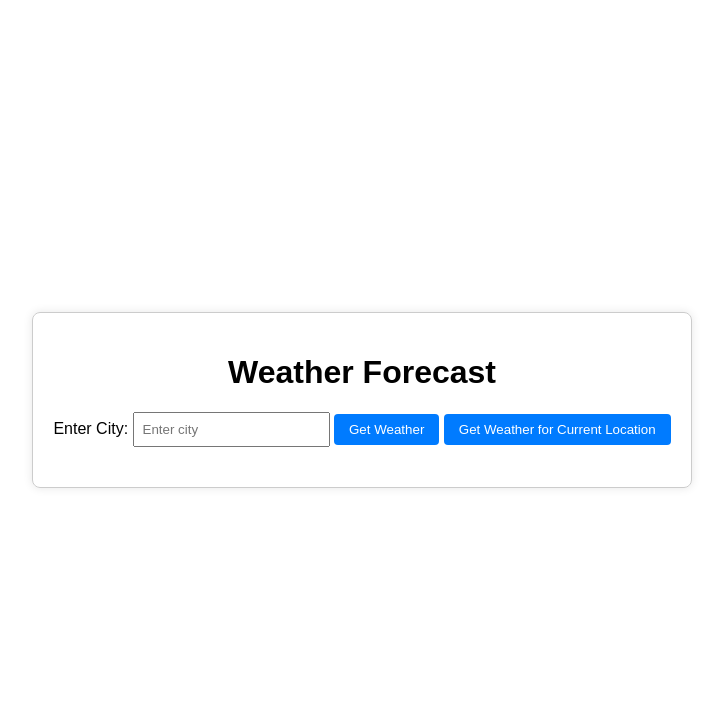
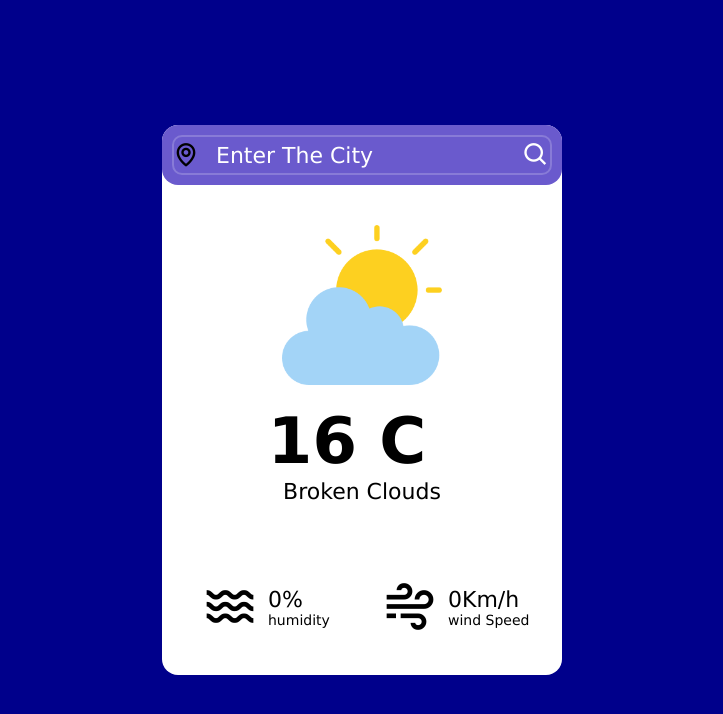
Before and after one commit to helfemida/WeatherApp, a plain HTML site: page index.html in a window 1280 px wide. Shown: the whole page, without its empty margins (278-1001 px from the left). Drawn offline with nearby package versions, Linux system fonts and the light colour scheme.

Commit message:
2nd version

```diff
--- a/index.html
+++ b/index.html
@@ -2,21 +2,55 @@
 <html lang="en">
 <head>
   <meta charset="UTF-8">
-  <title>Weather Forecast</title>
+  <meta name="viewport" content="width=device-width, initial-scale=1.0">
   <link rel="stylesheet" href="styles.css">
+  <link href='https://unpkg.com/boxicons@2.1.4/css/boxicons.min.css' rel='stylesheet'>
+  <title>Weather Application</title>
 </head>
 <body>
-  <div class="weather-container">
-    <h1>Weather Forecast</h1>
-    <div class="location">
-      <label for="city">Enter City:</label>
-      <input type="text" id="city" placeholder="Enter city">
-      <button onclick="getWeather()">Get Weather</button>
-      <button onclick="getWeatherByLocation()">Get Weather for Current Location</button>
+  <div class="container">
+    <div class="search-box">
+      <i class='bx bx-map'></i>
+      <input type="text" placeholder="Enter the city">
+      <button type="button" class="bx bx-search"></button>
     </div>
-    <div class="weather-info" id="weather-info">
-      <!-- Weather information will be displayed here -->
+    <div class="weather-box">
+      <div class="box">
+        <div class="info-weather">
+          <div class="weather">
+            <img src="src/cloudy.png" alt="">
+            <p class="temperature">16 C</p>
+            <p class="description">Broken Clouds</p>
+          </div>
+        </div>
+      </div>
     </div>
+
+
+    <div class="weather-details">
+      <div class="humidity">
+        <i class='bx bx-water'></i>
+        <div class="text">
+          <div class="info-humidity">
+            <span>0%</span>
+          </div>
+          <p>humidity</p>
+        </div>
+      </div>
+
+      <div class="wind">
+        <i class='bx bx-wind'></i>
+        <div class="text">
+          <div class="info-wind">
+            <span>0Km/h</span>
+          </div>
+          <p>wind Speed</p>
+        </div>
+      </div>
+
+    </div>
+
+
   </div>
 
   <script src="script.js"></script>
--- a/script.js
+++ b/script.js
@@ -1,66 +1,53 @@
-function getWeatherByCity(city) {
-    // Replace this section with code to fetch weather data based on the city
-    // This is a placeholder for fetching weather data using the city name
-    // Simulating weather data using random values
-    const mockWeatherData = {
-      name: city,
-      country: 'NA',
-      temp: Math.floor(Math.random() * 30),
-      description: 'Mock Weather Description',
-      humidity: Math.floor(Math.random() * 100),
-      windSpeed: Math.floor(Math.random() * 20)
-    };
-    displayWeather(mockWeatherData);
-  }
+const container = document.querySelector('.container');
+const search = document.querySelector('.search-box button');
+const weatherBox = document.querySelector('.weather-box');
+const weatherDetails = document.querySelector('.weather-details');
 
-  function getCityNameFromOpenStreetMap(latitude, longitude) {
-    const apiUrl = `https://nominatim.openstreetmap.org/reverse?format=jsonv2&lat=${latitude}&lon=${longitude}`;
+search.addEventListener('click', () => {
 
-    fetch(apiUrl)
-      .then(response => response.json())
-      .then(data => {
-        const city = data.address.city || data.address.town || data.address.village || data.address.county || data.address.state || '';
-        if (city !== '') {
-          getWeatherByCity(city);
-        } else {
-          console.log('City not found');
-        }
-      })
-      .catch(error => console.log('Error fetching city name:', error));
-  }
+  const APIkey = '56ea7cc381583a16e6e7bc493bace6ca';
+  const city = document.querySelector('.search-box input').value;
 
-  function getWeatherByCoordinates(latitude, longitude) {
-    getCityNameFromOpenStreetMap(latitude, longitude);
-  }
+  if(city == '')
+    return;
+  fetch(`https://api.openweathermap.org/data/2.5/weather?q=${city}&units=metric&appid=${APIkey}`).then(response => response.json()).then(json => {
 
-  function getWeather() {
-    const city = document.getElementById('city').value;
-    getWeatherByCity(city);
-  }
+    const image = document.querySelector('.weather-box img');
+    const temperature = document.querySelector('.weather-box .temperature');
+    const description = document.querySelector('.weather-box .description');
+    const humidity = document.querySelector('.weather-details .humidity');
+    const wind = document.querySelector('.weather-details .wind');
 
-  function getWeatherByLocation() {
-    if (navigator.geolocation) {
-      navigator.geolocation.getCurrentPosition((position) => {
-        const latitude = position.coords.latitude;
-        const longitude = position.coords.longitude;
-        getWeatherByCoordinates(latitude, longitude);
-      }, showError);
-    } else {
-      alert("Geolocation is not supported by this browser.");
+    switch(json.weather[0].main){
+      case 'Clear':
+        image.src = 'src/sun.png';
+        break;
+
+      case 'Rain':
+        image.src = 'src/rain.png';
+        break;
+      case 'Snow':
+        image.src = 'src/snowy.png';
+        break;
+      case 'Clouds':
+        image.src = 'src/cloudy.png';
+        break;
+      case 'Haze':
+        image.src = 'src/windy.png';
+        break;
+      case 'Mist':
+        image.src = 'src/windy.png';
+        break;
+      default:
+        image.src = 'images/sun.png';
+        break;
     }
-  }
 
-  function showError(error) {
-    alert("Unable to retrieve your location.");
-  }
+    temperature.innerHTML = `${parseInt(json.main.temp)}<span>C</span>`;
+    description.innerHTML = `${json.weather[0].description}`;
+    humidity.innerHTML = `${json.main.humidity}%`;
+    wind.innerHTML = `${parseInt(json.wind.speed)}Km/h`
 
-  function displayWeather(data) {
-    const weatherInfo = document.getElementById('weather-info');
-    weatherInfo.innerHTML = `
-      <h2>${data.name}, ${data.country}</h2>
-      <p>Temperature: ${data.temp}°C</p>
-      <p>Description: ${data.description}</p>
-      <p>Humidity: ${data.humidity}%</p>
-      <p>Wind Speed: ${data.windSpeed} m/s</p>
-    `;
-  }
+  });
+
+})
--- a/styles.css
+++ b/styles.css
@@ -1,41 +1,127 @@
-body {
-    font-family: Arial, sans-serif;
-    display: flex;
-    justify-content: center;
-    align-items: center;
-    height: 100vh;
-    margin: 0;
-  }
+*{
+  margin: 0;
+  padding: 0;
+  box-sizing: border-box;
+  font-family:'Lucida Sans', 'Lucida Sans Regular', 'Lucida Grande', 'Lucida Sans Unicode', Geneva, Verdana, sans-serif;
+}
+body{
+  display: flex;
+  justify-content: center;
+  align-items: center;
+  min-height: 100vh;
+  background-color: darkblue;
+}
+.container{
+  position: relative;
+  width: 400px;
+  background: white;
+  border-radius: 16px;
+  height: 550px;
+}
+.search-box{
+  position: relative;
+  width: 100%;
+  height: 60px;
+  background-color: slateblue;
+  display: flex;
+  align-items: center;
+  padding: 10px;
+  border-radius: 16px;
+}
+.search-box input{
+  position: relative;
+  width: 100%;
+  height: 100%;
+  background: transparent;
+  border: 2px solid rgba(255, 255, 255, .2);
+  outline: none;
+  border-radius: 10px;
+  font-size: 22px;
+  color: white;
+  font-weight: 500;
+  text-transform: uppercase;
+  padding: 0 48px 0 42px;
+}
+.search-box input::placeholder{
+  color: white;
+  text-transform: capitalize;
 
-.weather-container {
-text-align: center;
-padding: 20px;
-border: 1px solid #ccc;
-border-radius: 8px;
-box-shadow: 0 0 10px rgba(0, 0, 0, 0.1);
+}
+.search-box button{
+  position: absolute;
+  right: 0;
+  width: 40px;
+  height: 100%;
+  background: transparent;
+  border: none;
+  outline: none;
+  font-size: 28px;
+  color: white;
+  padding: 0 40px 0 5px;
+  cursor: pointer;
+}
+.search-box i{
+  position: absolute;
+  left: 10px;
+  font-size: 28px;
+}
+.weather-box {
+  text-align: center;
+  margin: 40px 0;
+}
+.weather-box img{
+  width: 40%;
+}
+.weather-box .temperature{
+  position: relative;
+  font-size: 64px;
+  line-height: 1;
+  font-weight: 700;
+  margin: 20px 0 6px -30px;
+}
+.weather-box .description{
+  font-size: 22px;
+  font-weight: 500;
+  text-transform: capitalize;
+}
+.weather-details{
+  position: absolute;
+  bottom: 40px;
+  left: 0;
+  width: 100%;
+  padding: 0 20px;
+  display: flex;
+
+}
+.weather-details .humidity,
+.weather-details .wind{
+  display: flex;
+  align-items: center;
+  width: 50%;
 }
 
-.location {
-margin-bottom: 20px;
+.weather-details .humidity{
+  padding-left: 20px;
+  justify-content: flex-start;
 }
 
-input[type="text"] {
-padding: 8px;
+.weather-details .wind{
+  padding-left: 20px;
+  justify-content: flex-start;
 }
 
-button {
-padding: 8px 15px;
-cursor: pointer;
-background-color: #007BFF;
-color: white;
-border: none;
-border-radius: 4px;
+.weather-details i{
+  font-size: 56px;
+  margin-right: 10px;
+
 }
+.weather-details span{
+  display: inline-block;
+  font-size: 22px;
+  font-weight: 500;
+}
+.weather-details p{
+  font-size: 14px;
+  font-weight: 500;
 
-button:hover {
-background-color: #0056b3;
 }
-
-#weather-info {
-/* Styles for weather information */
-}
```
Also changed, not shown: src/cloudy.png (added), src/rain.png (added), src/snowy.png (added), src/sun.png (added), src/windy.png (added).
